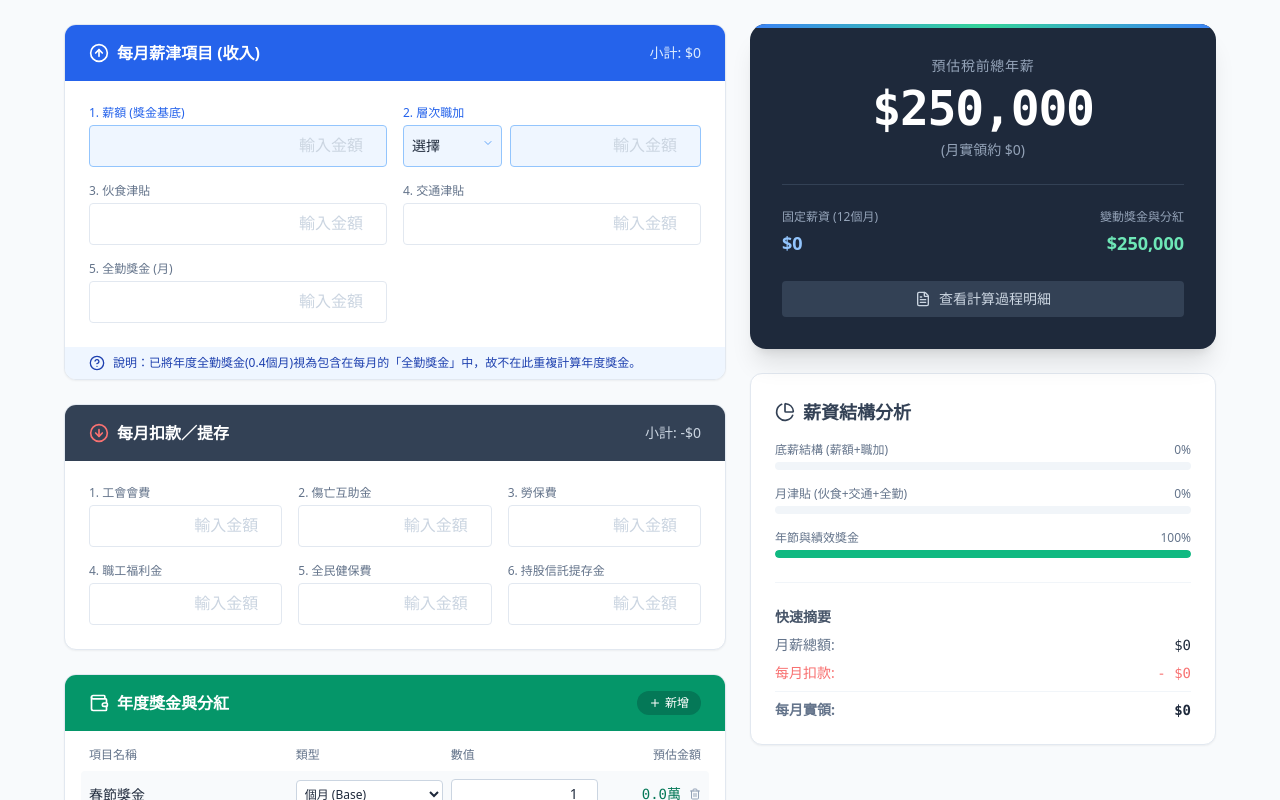
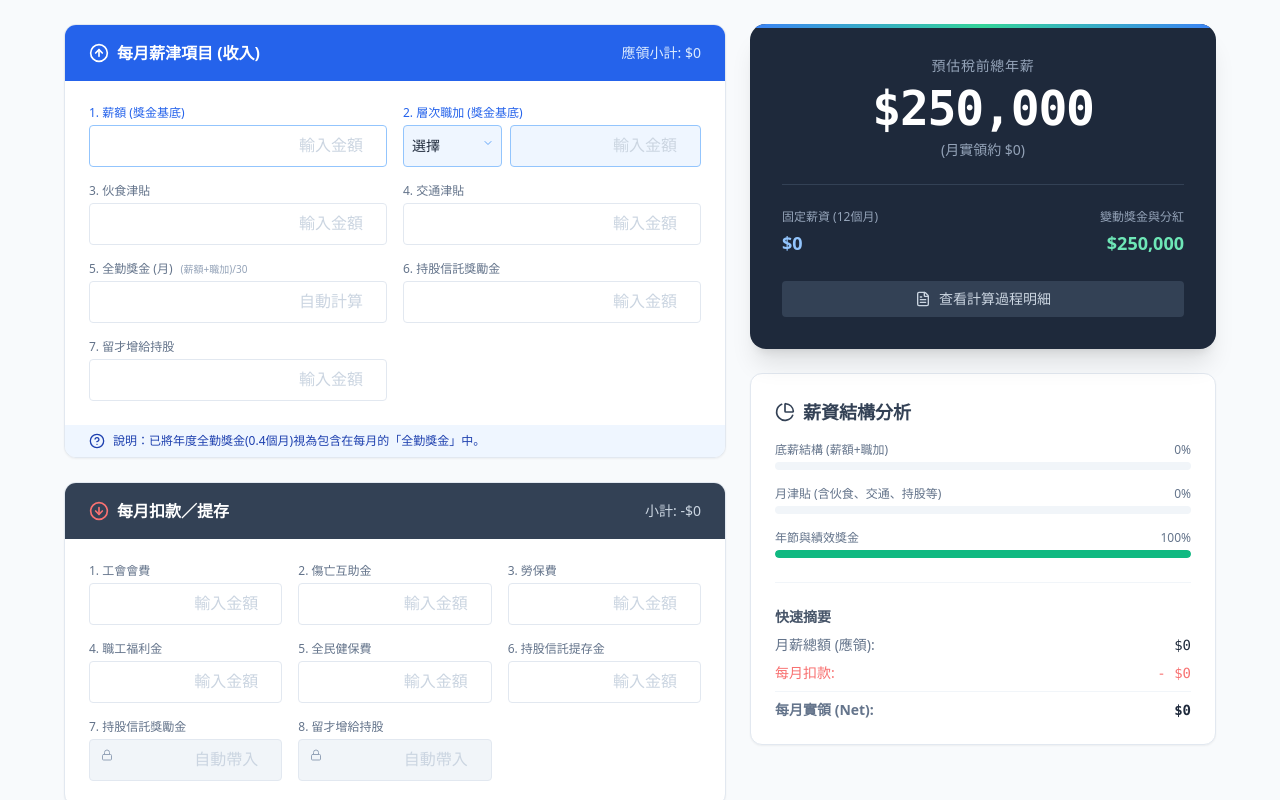
Before and after one commit to a7465847/salary-calculator, a React (Vite) app in the folder salary-app/: page / in a window 1280 px wide. Shown: the top 800 px of the page. Built offline with nearby package versions, Linux system fonts and the light colour scheme.

Commit message:
修正：新增薪資計算邏輯與樣式

```diff
--- a/salary-app/src/App.jsx
+++ b/salary-app/src/App.jsx
@@ -1,5 +1,5 @@
 import React, { useState, useEffect, useMemo } from 'react';
-import { Calculator, DollarSign, PieChart, Plus, Trash2, Wallet, ArrowDownCircle, ArrowUpCircle, HelpCircle, FileText, X, ChevronDown } from 'lucide-react';
+import { Calculator, DollarSign, PieChart, Plus, Trash2, Wallet, ArrowDownCircle, ArrowUpCircle, HelpCircle, FileText, X, ChevronDown, Lock } from 'lucide-react';
 
 const App = () => {
   // --- 常數設定：層次職加對照表 ---
@@ -30,11 +30,13 @@ const App = () => {
 
   // 1. 月薪收入項目 (預設為空白字串)
   const [incomeItems, setIncomeItems] = useState({
-    base: '',       // 薪額
-    level: '',      // 層次職加
-    meal: '',       // 伙食津貼
-    transport: '',  // 交通津貼
-    attendance: '', // 全勤獎金 (月)
+    base: '',           // 1. 薪額
+    level: '',          // 2. 層次職加
+    meal: '',           // 3. 伙食津貼
+    transport: '',      // 4. 交通津貼
+    attendance: '',     // 5. 全勤獎金 (月)
+    stockBonus: '',     // 6. 持股信託獎勵金 (新增)
+    retentionBonus: '', // 7. 留才增給持股 (新增)
   });
 
   // 層次職加的選單狀態 (預設無選擇)
@@ -42,15 +44,17 @@ const App = () => {
 
   // 2. 月扣款項目 (預設為空白字串)
   const [deductionItems, setDeductionItems] = useState({
-    unionFee: '',     // 工會會費
-    unionMutual: '',  // 工會傷亡互助金
-    labor: '',        // 勞保費
-    welfare: '',      // 職工福利金
-    health: '',       // 全民健保費
-    stockTrust: '',   // 持股信託提存金
+    unionFee: '',       // 1. 工會會費
+    unionMutual: '',    // 2. 工會傷亡互助金
+    labor: '',          // 3. 勞保費
+    welfare: '',        // 4. 職工福利金
+    health: '',         // 5. 全民健保費
+    stockTrust: '',     // 6. 持股信託提存金
+    stockBonus: '',     // 7. 持股信託獎勵金 (新增，對應收入)
+    retentionBonus: '', // 8. 留才增給持股 (新增，對應收入)
   });
 
-  // 3. 年度獎金項目 (保留預設倍率，但移除浮水印)
+  // 3. 年度獎金項目
   const [bonuses, setBonuses] = useState([
     { id: 1, name: '春節獎金', type: 'month', value: 1.0 },
     { id: 2, name: '端午節獎金', type: 'month', value: 0.3 },
@@ -64,7 +68,8 @@ const App = () => {
 
   // --- 計算結果狀態 ---
   const [results, setResults] = useState({
-    monthlyGross: 0,
+    monthlyGross: 0,     // 應領總額 (含持股/留才)
+    monthlyCashGross: 0, // 現金應領 (不含持股/留才)
     monthlyDeduction: 0,
     monthlyNet: 0,
     bonusBase: 0,
@@ -73,8 +78,34 @@ const App = () => {
     annualNet: 0,
   });
 
+  // --- 自動計算 Effect: 全勤獎金 ---
+  useEffect(() => {
+    // 當 薪額(base) 或 層次職加(level) 變動時，自動計算全勤獎金
+    // 公式: (薪額 + 層次職加) / 30，四捨五入
+    const base = Number(incomeItems.base) || 0;
+    const level = Number(incomeItems.level) || 0;
+
+    // 如果兩者都是0或空，全勤就清空，否則計算
+    if (base === 0 && level === 0) {
+      setIncomeItems(prev => ({ ...prev, attendance: '' }));
+    } else {
+      const calcAttendance = Math.round((base + level) / 30);
+      setIncomeItems(prev => ({ ...prev, attendance: calcAttendance }));
+    }
+  }, [incomeItems.base, incomeItems.level]);
+
+  // --- 自動計算 Effect: 同步扣款項目 ---
+  useEffect(() => {
+    // 當收入的「持股信託獎勵金」或「留才增給持股」變動時，同步更新扣款項目
+    setDeductionItems(prev => ({
+      ...prev,
+      stockBonus: incomeItems.stockBonus,
+      retentionBonus: incomeItems.retentionBonus
+    }));
+  }, [incomeItems.stockBonus, incomeItems.retentionBonus]);
+
+
   // --- 處理層次職加變更 ---
-
   // 當選單改變時
   const handleLevelSelectChange = (e) => {
     const code = e.target.value;
@@ -90,9 +121,8 @@ const App = () => {
 
   // 當手動輸入金額時
   const handleLevelAmountChange = (value) => {
-    // 允許輸入空白
-    const val = value === '' ? '' : Number(value);
-    setIncomeItems(prev => ({ ...prev, level: val }));
+    // 直接儲存原始輸入字串，避免小數點輸入問題
+    setIncomeItems(prev => ({ ...prev, level: value }));
 
     if (value !== '') {
       const numValue = Number(value);
@@ -105,18 +135,22 @@ const App = () => {
     }
   };
 
-  // --- 計算邏輯 ---
+  // --- 主要計算邏輯 ---
   useEffect(() => {
     // 輔助函式：處理空字串或無效數值，轉為 0 計算
     const val = (v) => (v === '' || isNaN(Number(v))) ? 0 : Number(v);
 
-    // 1. 計算月薪總額
+    // 1. 計算月薪總額 (應領，含持股/留才)
     const monthlyGross = Object.values(incomeItems).reduce((a, b) => a + val(b), 0);
+
+    // 1.1 計算現金月薪 (排除 持股信託獎勵金、留才增給持股)
+    const stockItemsValue = val(incomeItems.stockBonus) + val(incomeItems.retentionBonus);
+    const monthlyCashGross = monthlyGross - stockItemsValue;
 
     // 2. 計算月扣款總額
     const monthlyDeduction = Object.values(deductionItems).reduce((a, b) => a + val(b), 0);
 
-    // 3. 計算實領月薪
+    // 3. 計算實領月薪 (應領 - 應扣)
     const monthlyNet = monthlyGross - monthlyDeduction;
 
     // 4. 計算獎金基底 (薪額 + 層次職加)
@@ -138,6 +172,7 @@ const App = () => {
 
     setResults({
       monthlyGross,
+      monthlyCashGross,
       monthlyDeduction,
       monthlyNet,
       bonusBase,
@@ -154,26 +189,35 @@ const App = () => {
   };
 
   const handleIncomeChange = (field, value) => {
-    const val = value === '' ? '' : Number(value);
-    setIncomeItems(prev => ({ ...prev, [field]: val }));
+    // 儲存原始字串以支援小數點輸入
+    setIncomeItems(prev => ({ ...prev, [field]: value }));
   };
 
   const handleDeductionChange = (field, value) => {
-    const val = value === '' ? '' : Number(value);
-    setDeductionItems(prev => ({ ...prev, [field]: val }));
+    setDeductionItems(prev => ({ ...prev, [field]: value }));
   };
 
   const handleBonusChange = (id, field, value) => {
+    // 儲存原始字串，不強制轉型，以便輸入小數點
     setBonuses(bonuses.map(b => b.id === id ? { ...b, [field]: value } : b));
   };
 
   const addBonus = () => {
     const newId = Math.max(...bonuses.map(b => b.id), 0) + 1;
-    setBonuses([...bonuses, { id: newId, name: '新增獎金', type: 'fixed', value: 0 }]);
+    setBonuses([...bonuses, { id: newId, name: '新增獎金', type: 'fixed', value: '' }]);
   };
 
   const removeBonus = (id) => {
     setBonuses(bonuses.filter(b => b.id !== id));
+  };
+
+  // --- 鍵盤事件攔截：防止輸入非數字字元 ---
+  const blockInvalidChar = (e) => {
+    // 允許的按鍵: 數字, Backspace, Delete, Tab, Arrow keys, Enter, 小數點
+    // 阻擋: e, E, +, -
+    if (['e', 'E', '+', '-'].includes(e.key)) {
+      e.preventDefault();
+    }
   };
 
   return (
@@ -189,15 +233,26 @@ const App = () => {
               <h2 className="text-white font-bold flex items-center gap-2">
                 <ArrowUpCircle className="w-5 h-5" /> 每月薪津項目 (收入)
               </h2>
-              <span className="text-blue-100 text-sm">小計: {formatCurrency(results.monthlyGross)}</span>
+              <div className="text-right">
+                <div className="text-blue-100 text-sm">應領小計: {formatCurrency(results.monthlyGross)}</div>
+                {results.monthlyGross !== results.monthlyCashGross && (
+                  <div className="text-blue-200 text-xs">(現金應領: {formatCurrency(results.monthlyCashGross)})</div>
+                )}
+              </div>
             </div>
             <div className="p-6 grid grid-cols-1 md:grid-cols-2 gap-4">
-              <InputGroup label="1. 薪額 (獎金基底)" value={incomeItems.base} onChange={(v) => handleIncomeChange('base', v)} highlight />
+              <InputGroup
+                label="1. 薪額 (獎金基底)"
+                value={incomeItems.base}
+                onChange={(v) => handleIncomeChange('base', v)}
+                highlight
+                onKeyDown={blockInvalidChar}
+              />
 
               {/* 特別處理：層次職加 (包含選單與輸入框) */}
               <div className="md:col-span-1">
                 <label className="block text-xs font-medium mb-1 text-blue-600">
-                  2. 層次職加
+                  2. 層次職加 (獎金基底)
                 </label>
                 <div className="flex gap-2">
                   <div className="relative w-1/3">
@@ -219,8 +274,10 @@ const App = () => {
                   <div className="relative flex-1">
                       <input
                       type="number"
+                      min="0"
                       value={incomeItems.level}
                       onChange={(e) => handleLevelAmountChange(e.target.value)}
+                      onKeyDown={blockInvalidChar}
                       placeholder="輸入金額"
                       className="w-full p-2 pl-3 text-right border border-blue-300 bg-blue-50 rounded outline-none transition font-mono focus:ring-2 focus:ring-blue-200 placeholder:text-slate-300"
                     />
@@ -228,13 +285,36 @@ const App = () => {
                 </div>
               </div>
 
-              <InputGroup label="3. 伙食津貼" value={incomeItems.meal} onChange={(v) => handleIncomeChange('meal', v)} />
-              <InputGroup label="4. 交通津貼" value={incomeItems.transport} onChange={(v) => handleIncomeChange('transport', v)} />
-              <InputGroup label="5. 全勤獎金 (月)" value={incomeItems.attendance} onChange={(v) => handleIncomeChange('attendance', v)} />
+              <InputGroup label="3. 伙食津貼" value={incomeItems.meal} onChange={(v) => handleIncomeChange('meal', v)} onKeyDown={blockInvalidChar} />
+              <InputGroup label="4. 交通津貼" value={incomeItems.transport} onChange={(v) => handleIncomeChange('transport', v)} onKeyDown={blockInvalidChar} />
+
+              {/* 全勤獎金 (自動計算) */}
+              <div className="md:col-span-1">
+                <InputGroup
+                  label={
+                    <span className="flex items-center gap-1">
+                      5. 全勤獎金 (月)
+                      <span className="text-[10px] text-slate-400 font-normal ml-1">
+                        (薪額+職加)/30
+                      </span>
+                    </span>
+                  }
+                  value={incomeItems.attendance}
+                  onChange={(v) => handleIncomeChange('attendance', v)}
+                  placeholder="自動計算"
+                  readOnly={false}
+                  onKeyDown={blockInvalidChar}
+                />
+              </div>
+
+              {/* 新增欄位 */}
+              <InputGroup label="6. 持股信託獎勵金" value={incomeItems.stockBonus} onChange={(v) => handleIncomeChange('stockBonus', v)} onKeyDown={blockInvalidChar} />
+              <InputGroup label="7. 留才增給持股" value={incomeItems.retentionBonus} onChange={(v) => handleIncomeChange('retentionBonus', v)} onKeyDown={blockInvalidChar} />
+
             </div>
             <div className="bg-blue-50 px-6 py-2 text-xs text-blue-800 flex items-center gap-2">
               <HelpCircle className="w-4 h-4" />
-              <span>說明：已將年度全勤獎金(0.4個月)視為包含在每月的「全勤獎金」中，故不在此重複計算年度獎金。</span>
+              <span>說明：已將年度全勤獎金(0.4個月)視為包含在每月的「全勤獎金」中。</span>
             </div>
           </div>
 
@@ -247,12 +327,16 @@ const App = () => {
                <span className="text-slate-300 text-sm">小計: -{formatCurrency(results.monthlyDeduction)}</span>
             </div>
             <div className="p-6 grid grid-cols-1 md:grid-cols-3 gap-4">
-              <InputGroup label="1. 工會會費" value={deductionItems.unionFee} onChange={(v) => handleDeductionChange('unionFee', v)} />
-              <InputGroup label="2. 傷亡互助金" value={deductionItems.unionMutual} onChange={(v) => handleDeductionChange('unionMutual', v)} />
-              <InputGroup label="3. 勞保費" value={deductionItems.labor} onChange={(v) => handleDeductionChange('labor', v)} />
-              <InputGroup label="4. 職工福利金" value={deductionItems.welfare} onChange={(v) => handleDeductionChange('welfare', v)} />
-              <InputGroup label="5. 全民健保費" value={deductionItems.health} onChange={(v) => handleDeductionChange('health', v)} />
-              <InputGroup label="6. 持股信託提存金" value={deductionItems.stockTrust} onChange={(v) => handleDeductionChange('stockTrust', v)} />
+              <InputGroup label="1. 工會會費" value={deductionItems.unionFee} onChange={(v) => handleDeductionChange('unionFee', v)} onKeyDown={blockInvalidChar} />
+              <InputGroup label="2. 傷亡互助金" value={deductionItems.unionMutual} onChange={(v) => handleDeductionChange('unionMutual', v)} onKeyDown={blockInvalidChar} />
+              <InputGroup label="3. 勞保費" value={deductionItems.labor} onChange={(v) => handleDeductionChange('labor', v)} onKeyDown={blockInvalidChar} />
+              <InputGroup label="4. 職工福利金" value={deductionItems.welfare} onChange={(v) => handleDeductionChange('welfare', v)} onKeyDown={blockInvalidChar} />
+              <InputGroup label="5. 全民健保費" value={deductionItems.health} onChange={(v) => handleDeductionChange('health', v)} onKeyDown={blockInvalidChar} />
+              <InputGroup label="6. 持股信託提存金" value={deductionItems.stockTrust} onChange={(v) => handleDeductionChange('stockTrust', v)} onKeyDown={blockInvalidChar} />
+
+              {/* 自動帶入且鎖定的欄位 */}
+              <InputGroup label="7. 持股信託獎勵金" value={deductionItems.stockBonus} onChange={()=>{}} placeholder="自動帶入" readOnly locked />
+              <InputGroup label="8. 留才增給持股" value={deductionItems.retentionBonus} onChange={()=>{}} placeholder="自動帶入" readOnly locked />
             </div>
           </div>
 
@@ -296,12 +380,13 @@ const App = () => {
                   <div className="col-span-3 relative">
                     <input
                       type="number"
+                      min="0"
                       value={bonus.value}
-                      onChange={(e) => handleBonusChange(bonus.id, 'value', Number(e.target.value))}
+                      onChange={(e) => handleBonusChange(bonus.id, 'value', e.target.value)}
+                      onKeyDown={blockInvalidChar}
                       step={bonus.type === 'month' ? 0.1 : 1000}
                       className="w-full p-1 text-right text-sm bg-white border border-slate-300 rounded outline-none focus:border-emerald-500"
                     />
-                     {/* 這裡已經移除了浮水印 "月" */}
                   </div>
                   <div className="col-span-2 flex justify-end items-center gap-2">
                     <span className="text-sm font-mono text-emerald-700">
@@ -333,8 +418,8 @@ const App = () => {
             <div className="text-4xl md:text-5xl font-bold text-white mb-2 font-mono tracking-tight">
               {formatCurrency(results.annualGross)}
             </div>
-            <div className="text-slate-400 text-sm mb-6">
-              (月實領約 {formatCurrency(results.monthlyNet)})
+            <div className="text-slate-400 text-sm mb-6 flex flex-col items-center gap-1">
+              <span>(月實領約 {formatCurrency(results.monthlyNet)})</span>
             </div>
 
             <div className="w-full grid grid-cols-2 gap-4 border-t border-slate-700 pt-6">
@@ -368,45 +453,85 @@ const App = () => {
               </div>
 
               <div className="space-y-4 text-sm font-mono text-slate-600">
-                {/* 1. 月薪部分 */}
-                <div>
-                  <div className="font-bold text-slate-800 mb-1">A. 固定月薪總和 (×12)</div>
-                  <div className="pl-4 border-l-2 border-blue-200 space-y-1">
+
+                {/* 1. 月薪部分 - 特別強化顯示 */}
+                <div className="border-b border-slate-100 pb-4">
+                   <div className="font-bold text-slate-800 mb-2 text-base">一、每月實領計算 (Cash Flow)</div>
+
+                   {/* 收入分解 */}
+                   <div className="pl-2 space-y-2">
+                      <div className="flex justify-between items-center">
+                        <span className="text-slate-500">1. 應領月薪總額 (Gross)</span>
+                        <span className="text-blue-600 font-bold">{formatCurrency(results.monthlyGross)}</span>
+                      </div>
+                      <div className="text-xs text-slate-400 pl-4 mb-2">
+                         (含 薪額+職加+伙食+交通+全勤+持股+留才)
+                      </div>
+
+                      <div className="flex justify-between items-center text-red-400">
+                        <span>2. 應扣款項總額 (Deduction)</span>
+                        <span>- {formatCurrency(results.monthlyDeduction)}</span>
+                      </div>
+                      <div className="text-xs text-slate-400 pl-4 mb-2">
+                         (含 工會+勞健保+福利金+持股自提+持股獎勵+留才)
+                      </div>
+
+                      {/* 計算說明核心 */}
+                      <div className="bg-slate-50 p-3 rounded text-xs space-y-1 mt-2">
+                        <div className="font-bold text-slate-700 mb-1">實領計算說明：</div>
                         <div className="flex justify-between">
-                      <span>( {Number(incomeItems.base)||0} + {Number(incomeItems.level)||0} + {Number(incomeItems.meal)||0} + {Number(incomeItems.transport)||0} + {Number(incomeItems.attendance)||0} ) × 12</span>
+                           <span>現金項目 (薪+職+伙+交+勤)</span>
+                           <span>{formatCurrency(results.monthlyCashGross)}</span>
                         </div>
-                    <div className="flex justify-between text-blue-600 font-bold">
-                      <span>= {formatCurrency(results.monthlyGross * 12)}</span>
+                        <div className="flex justify-between text-slate-400">
+                           <span>非現金項目 (持股+留才)</span>
+                           <span>+ {formatCurrency((Number(incomeItems.stockBonus)||0) + (Number(incomeItems.retentionBonus)||0))}</span>
+                        </div>
+                        <div className="flex justify-between text-slate-400 border-b border-slate-200 pb-1">
+                           <span>非現金扣回 (持股+留才)</span>
+                           <span>- {formatCurrency((Number(deductionItems.stockBonus)||0) + (Number(deductionItems.retentionBonus)||0))}</span>
+                        </div>
+                        <div className="flex justify-between text-red-400 pt-1">
+                           <span>常規扣款 (勞健保等)</span>
+                           <span>- {formatCurrency(results.monthlyDeduction - (Number(deductionItems.stockBonus)||0) - (Number(deductionItems.retentionBonus)||0))}</span>
+                        </div>
+                      </div>
+
+                      <div className="flex justify-between items-center pt-2 border-t border-slate-200 font-bold text-lg text-slate-800">
+                        <span>每月實領 (Net)</span>
+                        <span>{formatCurrency(results.monthlyNet)}</span>
                       </div>
                    </div>
                 </div>
 
                 {/* 2. 獎金部分 */}
                 <div>
-                  <div className="font-bold text-slate-800 mb-1">B. 獎金計算基底 (Base)</div>
-                    <div className="pl-4 border-l-2 border-emerald-200 mb-2 text-xs text-slate-500">
-                      <span>薪額 {Number(incomeItems.base)||0} + 層次職加 {Number(incomeItems.level)||0} = </span>
+                  <div className="font-bold text-slate-800 mb-1">二、年度獎金明細</div>
+                  <div className="pl-4 border-l-2 border-emerald-200 space-y-1">
+                    <div className="mb-2 text-xs text-slate-500">
+                      <span>獎金基底 (薪額+職加) = </span>
                       <span className="font-bold text-emerald-600">{formatCurrency(results.bonusBase)}</span>
                     </div>
 
-                  <div className="font-bold text-slate-800 mb-1">C. 各項獎金明細</div>
-                  <div className="pl-4 border-l-2 border-emerald-200 space-y-1">
-                    {bonuses.map(b => (
+                    {bonuses.map(b => {
+                      const val = Number(b.value) || 0;
+                      return (
                         <div key={b.id} className="flex justify-between">
                           <span>
                             {b.name}
-                          {b.type === 'month' ? ` (${b.value}個月)` : ''}
+                            {b.type === 'month' ? ` (${val}個月)` : ''}
                           </span>
                           <span>
                             {b.type === 'month'
-                            ? `${formatCurrency(results.bonusBase)} × ${b.value} = ${formatCurrency(b.value * results.bonusBase)}`
-                            : formatCurrency(b.value)
+                              ? `${formatCurrency(results.bonusBase)} × ${val} = ${formatCurrency(val * results.bonusBase)}`
+                              : formatCurrency(val)
                             }
                           </span>
                         </div>
-                    ))}
+                      );
+                    })}
                     <div className="flex justify-between text-emerald-600 font-bold border-t border-slate-100 pt-1 mt-1">
-                      <span>獎金小計</span>
+                      <span>獎金總計</span>
                       <span>= {formatCurrency(results.totalBonus)}</span>
                     </div>
                   </div>
@@ -415,7 +540,7 @@ const App = () => {
                 {/* 3. 總計 */}
                 <div className="pt-2 border-t border-slate-200 mt-2">
                   <div className="flex justify-between font-bold text-base text-slate-900">
-                    <span>總年薪 (A + C)</span>
+                    <span>總年薪 (月薪x12 + 獎金)</span>
                     <span>{formatCurrency(results.annualGross)}</span>
                   </div>
                 </div>
@@ -438,7 +563,7 @@ const App = () => {
                   color="bg-blue-500"
                 />
                 <BarItem
-                  label="月津貼 (伙食+交通+全勤)"
+                  label="月津貼 (含伙食、交通、持股等)"
                   value={(results.monthlyGross - results.bonusBase) * 12}
                   total={results.annualGross}
                   color="bg-blue-300"
@@ -455,7 +580,7 @@ const App = () => {
                 <h4 className="text-sm font-semibold text-slate-600 mb-2">快速摘要</h4>
                 <ul className="text-sm space-y-2 text-slate-500">
                   <li className="flex justify-between">
-                    <span>月薪總額:</span>
+                    <span>月薪總額 (應領):</span>
                     <span className="font-mono text-slate-800">{formatCurrency(results.monthlyGross)}</span>
                   </li>
                   <li className="flex justify-between text-red-400">
@@ -463,7 +588,7 @@ const App = () => {
                     <span className="font-mono">- {formatCurrency(results.monthlyDeduction)}</span>
                   </li>
                   <li className="flex justify-between border-t border-slate-100 pt-2 font-bold">
-                    <span>每月實領:</span>
+                    <span>每月實領 (Net):</span>
                     <span className="font-mono text-slate-800">{formatCurrency(results.monthlyNet)}</span>
                   </li>
                 </ul>
@@ -478,7 +603,7 @@ const App = () => {
 };
 
 // 小元件：輸入框組合
-const InputGroup = ({ label, value, onChange, highlight = false, placeholder = "輸入金額" }) => (
+const InputGroup = ({ label, value, onChange, highlight = false, placeholder = "輸入金額", readOnly = false, locked = false, onKeyDown }) => (
   <div>
     <label className={`block text-xs font-medium mb-1 ${highlight ? 'text-blue-600' : 'text-slate-500'}`}>
       {label}
@@ -486,11 +611,20 @@ const InputGroup = ({ label, value, onChange, highlight = false, placeholder = "
     <div className="relative">
       <input
         type="number"
+        min="0"
         value={value}
-        onChange={(e) => onChange(e.target.value)}
+        onChange={(e) => !readOnly && onChange(e.target.value)}
+        onKeyDown={onKeyDown}
         placeholder={placeholder}
-        className={`w-full p-2 pl-3 text-right border rounded outline-none transition font-mono placeholder:text-slate-300 ${highlight ? 'border-blue-300 bg-blue-50 focus:ring-2 focus:ring-blue-200' : 'border-slate-200 bg-white focus:border-slate-400'}`}
+        readOnly={readOnly}
+        className={`w-full p-2 pl-3 text-right border rounded outline-none transition font-mono
+          ${readOnly ? 'bg-slate-100 text-slate-500 cursor-not-allowed' : 'bg-white focus:border-slate-400'}
+          ${highlight ? 'border-blue-300 bg-blue-50 focus:ring-2 focus:ring-blue-200' : 'border-slate-200'}
+          placeholder:text-slate-300`}
       />
+      {locked && (
+        <Lock className="absolute left-3 top-2.5 w-3 h-3 text-slate-400" />
+      )}
     </div>
   </div>
 );
```
Also changed, not shown: 1 other file (tests, documents, lock files or other folders). Lines whose indentation alone changed are shown as unchanged.
